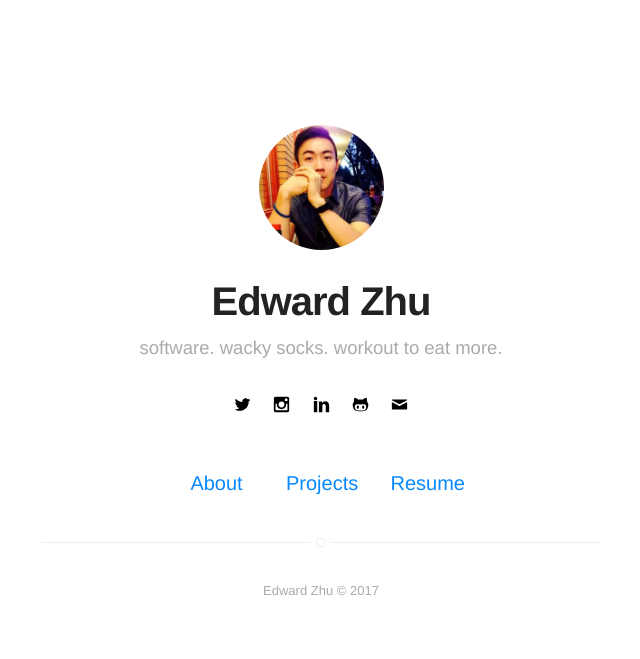
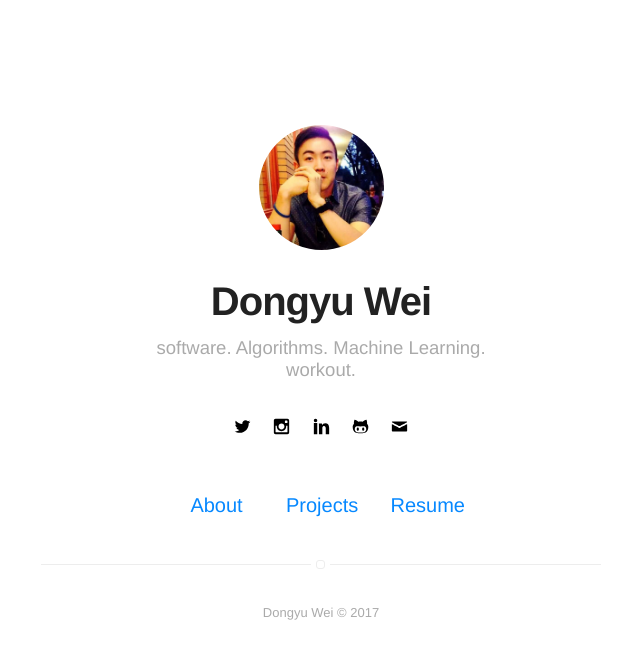
Before and after one commit to DongyuWeiCMU/DongyuWei.github.io, a Jekyll site: the page built from index.html, in a window 1280 px wide. Shown: the top 659 px of the page, without its empty margins (319-959 px from the left). Built offline with Jekyll 4.4.1, drawn with Linux system fonts in a browser that asks for light colours.

Commit message:
minor changes
website and personal information

```diff
--- a/CNAME
+++ b/CNAME
@@ -1 +1 @@
-edwardzhu.me
+hunterwei.com
--- a/_config.yml
+++ b/_config.yml
@@ -1,16 +1,16 @@
 # main text of home
-name: Edward Zhu
-bio: software. wacky socks. workout to eat more.
+name: Dongyu Wei
+bio: software. Algorithms. Machine Learning. workout.
 
 # summary info
-description: I like Pandas.
+description: I like Koala.
 
 # if it's an external image, update below for true
 # better with square images
 external-image: false
 picture: assets/images/me.jpg
 
-url: http://zhued.github.io
+url: http://dongyuwei.github.io
 
 permalink: /:title/
 
@@ -25,7 +25,7 @@ analytics-google: 'UA-65808904-1'
 # analytics-piwik-id: 1
 
 # if you don't want comments in your posts, set to false
-disqus: edwardzhu
+disqus: dongyuwei
 
 # if you don't have any of social below, comment the line
 resume: true
```
